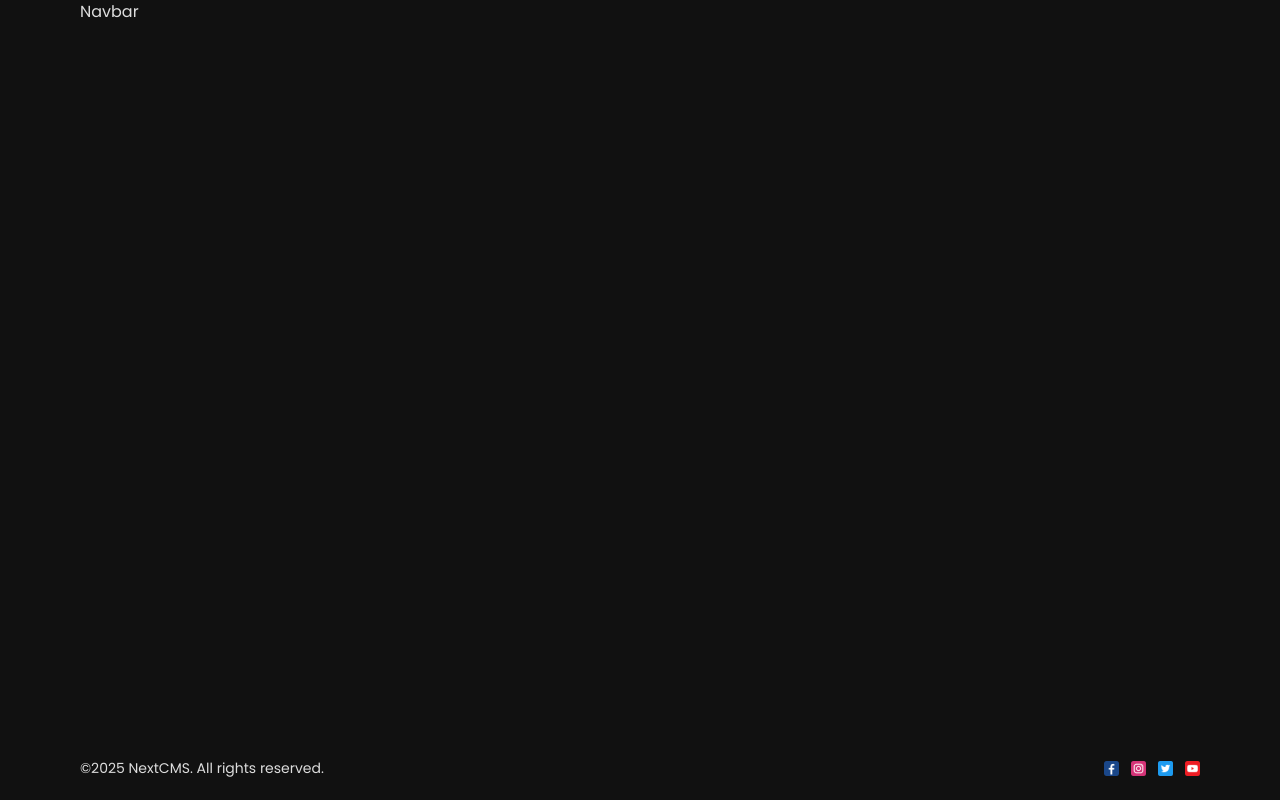
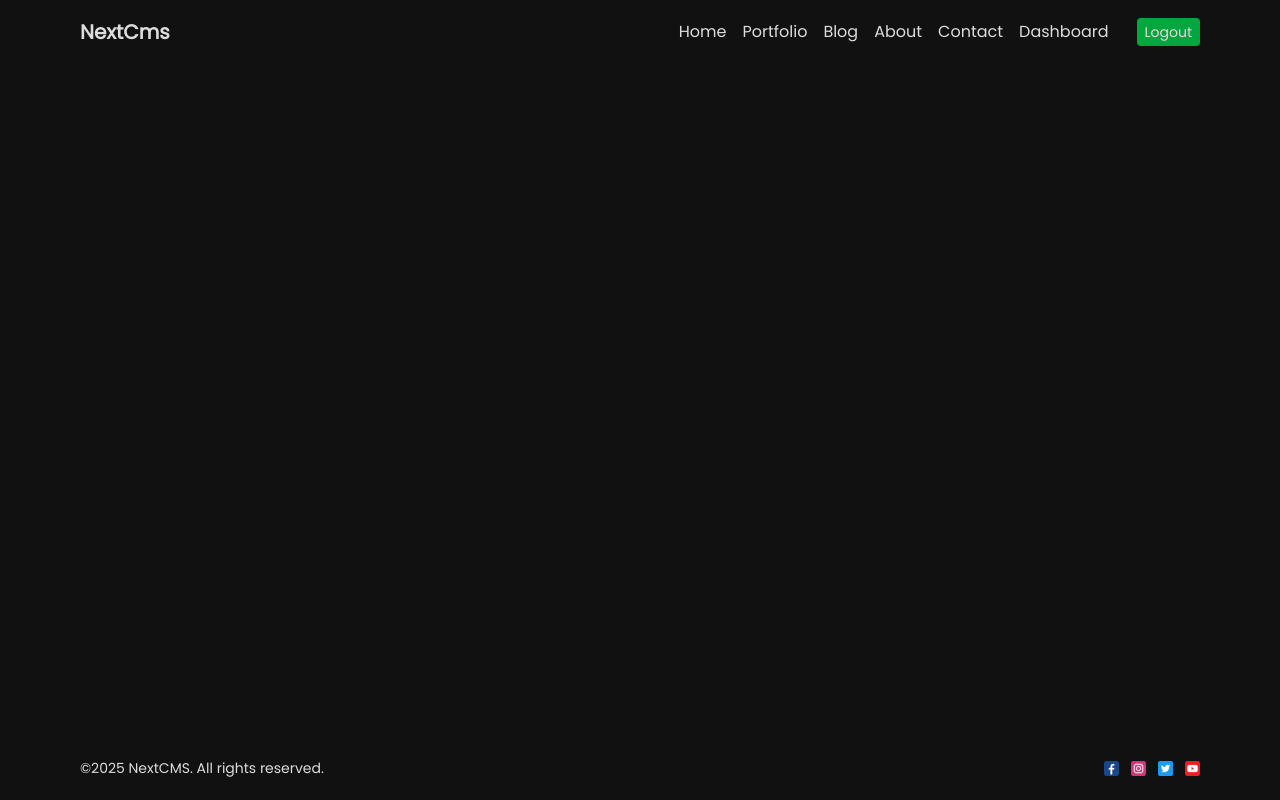
Before and after one commit to harsh-devjs/next-cms, a Next.js app: page / in a window 1280 px wide. Built offline with nearby package versions, Linux system fonts and the light colour scheme.

Commit message:
create basic navbar

```diff
--- a/src/components/Navbar.jsx
+++ b/src/components/Navbar.jsx
@@ -1,9 +1,55 @@
+import Link from 'next/link'
 import React from 'react'
+
+const links = [
+  {
+    id: 1,
+    title: 'Home',
+    href: '/'
+  },
+  {
+    id: 2,
+    title: 'Portfolio',
+    href: '/portfolio'
+  },
+  {
+    id: 3,
+    title: 'Blog',
+    href: '/blog'
+  },
+  {
+    id: 4,
+    title: 'About',
+    href: '/about'
+  },
+  {
+    id: 5,
+    title: 'Contact',
+    href: '/contact'
+  },
+  {
+    id: 6,
+    title: 'Dashboard',
+    href: '/dashboard'
+  }
+]
 
 const Navbar = () => {
   return (
-    <nav>
-      Navbar
+    <nav className='flex justify-between items-center h-16'>
+      <Link href='/' className='font-bold text-xl'>
+        NextCms
+      </Link>
+
+      <div className="flex items-center gap-4">
+        {links.map(link => (
+          <Link href={link.href} key={link.id}>
+            {link.title}
+          </Link>
+        ))}
+
+        <button className="py-1 px-2 bg-green-600 rounded text-sm ml-3">Logout</button>
+      </div>
     </nav>
   )
 }
```
